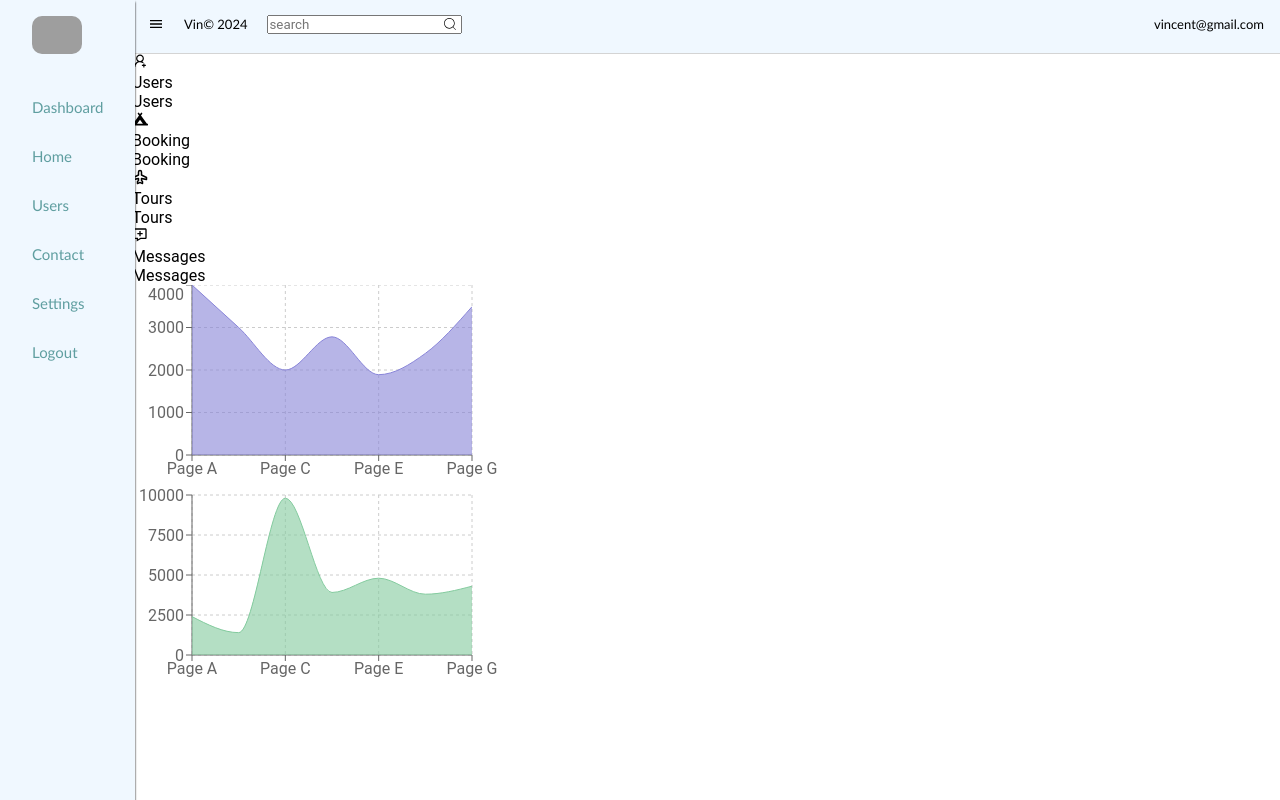
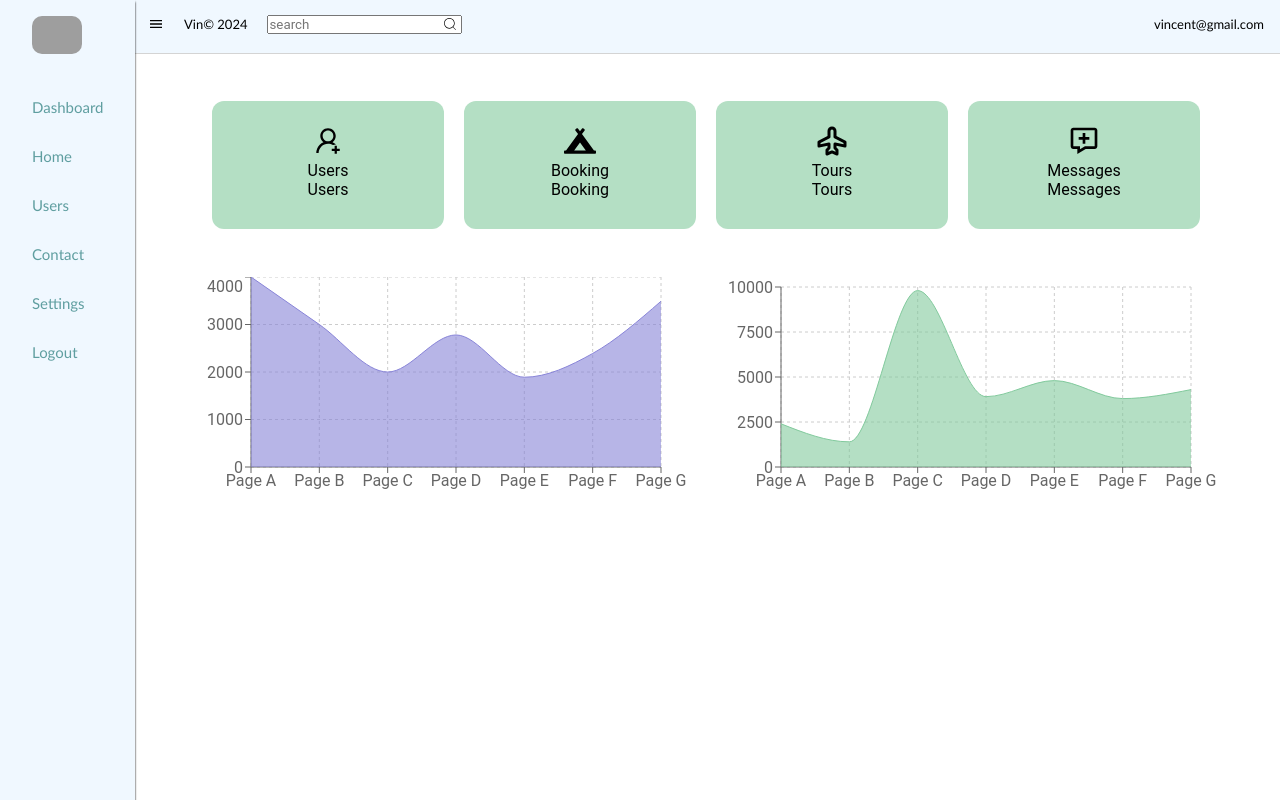
Before and after one commit to kubwimanav/portofolior, a React (Vite) app: page /dashboard/home in a window 1280 px wide. Built offline with nearby package versions, Linux system fonts and the light colour scheme; grey boxes are pictures that could not be loaded.

Commit message:
portofolio

```diff
--- a/src/Dashboard/Dashstyles/Dashhome.css
+++ b/src/Dashboard/Dashstyles/Dashhome.css
@@ -1,8 +1,35 @@
-.datalength{
-    width: 100px;
-    height: 100px;
-    box-shadow: 0px 2px 2px;
-    border-radius: 4px;
-    display: flex;
-    align-items: center;
+.campscard {
+  display: flex;
+  gap: 20px;
 }
+.usercard {
+  width: 14.5rem;
+  height: 8rem;
+  border-radius: 12px;
+  background-color: rgb(180,223,196);
+  display: flex;
+  flex-direction: column;
+  align-items: center;
+}
+.iconn {
+  font-size: 2rem;
+  margin-top: 1.5rem;
+}
+.chartsdash {
+  display: flex;
+  gap: 30px;
+}
+.camps {
+  display: flex;
+  flex-direction: column;
+  gap: 3rem;
+  padding-top: 3rem;
+  align-items: center;
+}
+.chart1 {
+  /* width={370} */
+  width: 10rem;
+  height: 10rem;
+  /* height={200} */
+  margin: 2rem 2;
+}
--- a/src/Dashboard/Dashstyles/Users.css
+++ b/src/Dashboard/Dashstyles/Users.css
@@ -1,6 +1,5 @@
 .tableuser{
   width: 100%;
-  /* background-color: brown; */
    display: flex;
    flex-direction: column;
    align-items: center;
@@ -10,6 +9,14 @@
   padding: 21px 50px 21px 50px;
 
   font-size: 13px;
+}
+.delete-icon{
+  font-size: 20px;
+  color: cadetblue;
+
+}
+.delete-icon:hover{
+  color: brown;
 }
 .placetable thead{
   color:rgb(13, 204, 140);
@@ -24,3 +31,8 @@
     border: none;
     border-color: white;
   }
+  .tableuser{
+   display: flex;
+   flex-direction: column;
+   align-items: center;
+}
--- a/src/Dashboard/Home.jsx
+++ b/src/Dashboard/Home.jsx
@@ -1,4 +1,5 @@
 import React from "react";
+
 import {
   AreaChart,
   Area,
@@ -9,13 +10,14 @@ import {
   ResponsiveContainer,
 } from "recharts";
 // import "./Camps.css";
+import './Dashstyles/Dashhome.css'
 import { AiOutlineUserAdd } from "react-icons/ai";
 import { BiMessageAdd } from "react-icons/bi";
 import { PiAirplaneBold } from "react-icons/pi";
 import { FaCampground } from "react-icons/fa";
 // import { mycontext } from "../../contexts/ContextProvider";
 
-function Home() {
+function Home(users) {
   const data = [
     {
       name: "Page A",
@@ -76,29 +78,29 @@ function Home() {
             <AiOutlineUserAdd className="iconn" />
           </p>
           <p>Users</p>
-          <p> Users</p>
+          <p>Users</p>
         </div>
-        <div className="bookingcard">
+        <div className="usercard">
           <p>
             <FaCampground className="iconn" />
           </p>
           <p>Booking</p>
           <p> Booking</p>
         </div>
-        <div className="tourdashcard">
+        <div className="usercard">
           <p>
             <PiAirplaneBold className="iconn" />
           </p>
           <p> Tours</p>
-          <p>  Tours</p>
+          <p> Tours</p>
         </div>
-        <div className="messagedashcard">
+        <div className="usercard">
           <p>
             <BiMessageAdd className="iconn" />
           </p>
           <p>Messages</p>
 
-          <p>  Messages</p>
+          <p> Messages</p>
         </div>
       </div>
 
@@ -106,8 +108,8 @@ function Home() {
         <div className="areacharts">
           <AreaChart
             className="chart1"
-            width={370}
-            height={200}
+            width={500}
+            height={220}
             data={data}
             margin={{
               right: 30,
@@ -130,8 +132,8 @@ function Home() {
 
         <div className="areachart">
           <AreaChart
-            width={370}
-            height={200}
+            width={500}
+            height={220}
             data={data}
             margin={{
               top: 10,
--- a/src/Dashboard/Users.jsx
+++ b/src/Dashboard/Users.jsx
@@ -141,8 +141,8 @@ function Users() {
 
     ];
   return (
-    <div className="tableuser">
-      <div>
+
+      <div className="tableuser">
         <p>All users </p>
         <table className="placetable">
           <thead>
@@ -163,14 +163,13 @@ function Users() {
                 <td>{user.Email}</td>
                 <td>
                   {" "}
-                  <MdDeleteForever />
+                  <MdDeleteForever className="delete-icon" />
                 </td>
               </tr>
             ))}
           </tbody>
         </table>
       </div>
-    </div>
   );
 }
 
```
